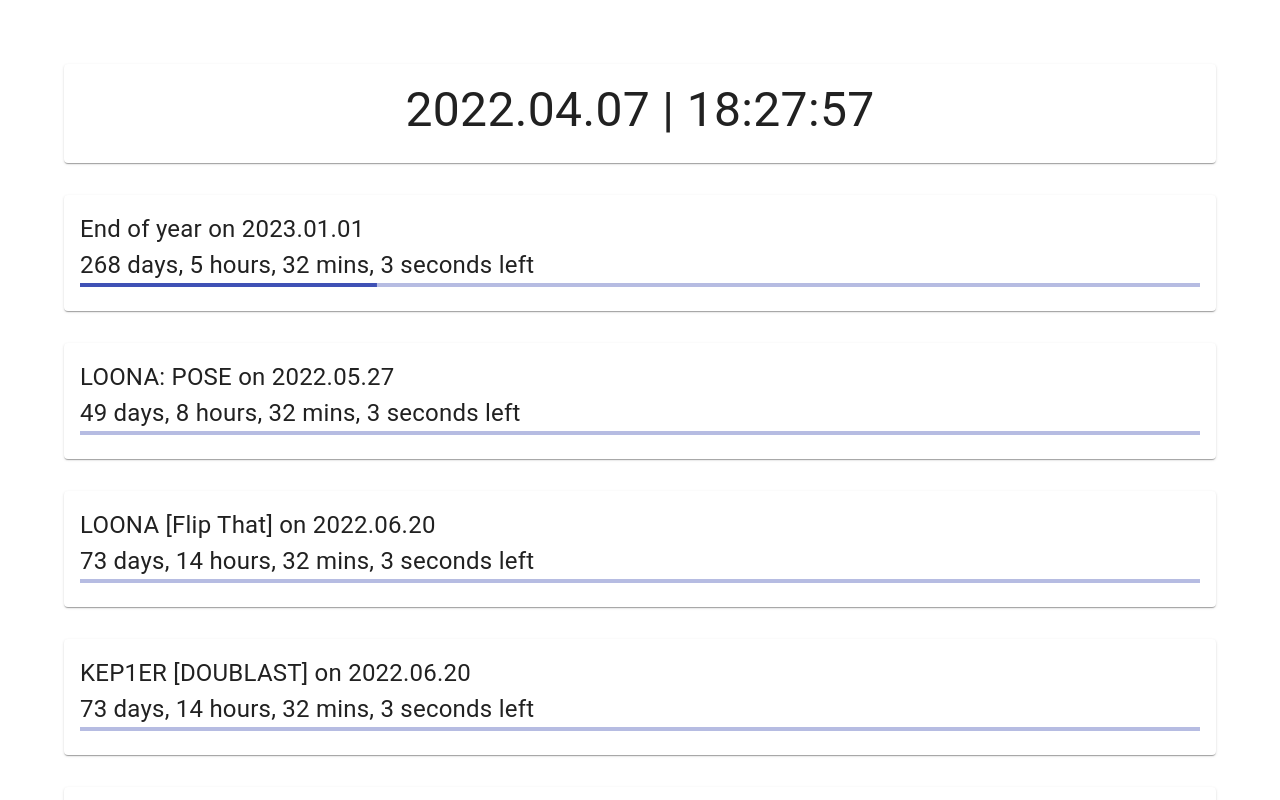
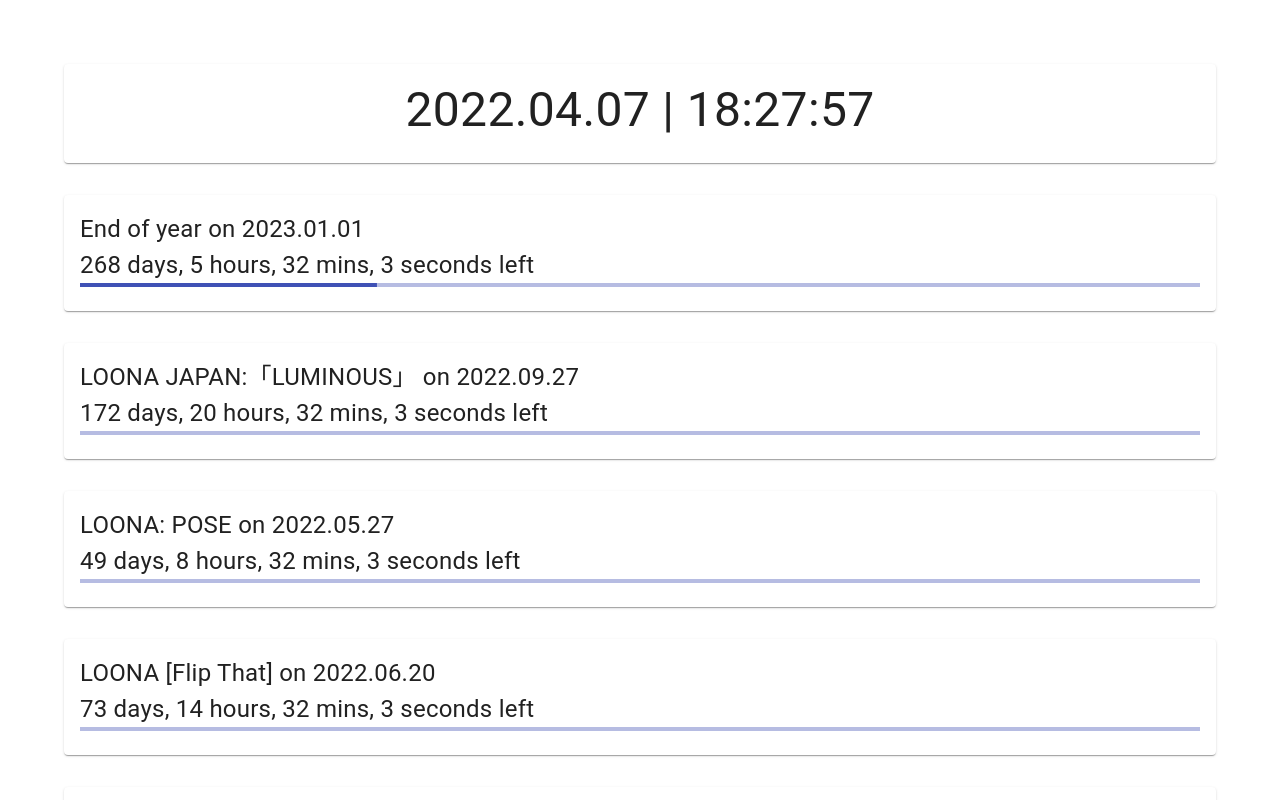
Before and after one commit to adcbotwastaken/countdown, a React (Create React App) app: page / in a window 1280 px wide. Shown: the top 800 px of the page. Built offline with nearby package versions, Linux system fonts and the light colour scheme.

Commit message:
new date

```diff
--- a/src/data/countdownDates.js
+++ b/src/data/countdownDates.js
@@ -8,7 +8,15 @@ const countdownDates = [
         "endDate": "2023-01-01T00:00:00",
     },
 
-     {
+    {
+        "name": "LOONA JAPAN:「LUMINOUS」",
+        "starDate": "2022-07-18T03:00:27.000Z",
+        "endDate": "2022-09-28T00:00:00.000+09:00"
+    },
+
+
+
+    {
         "name": "LOONA: POSE",
         "startDate": "2022-05-26T23:20:00+09:00",
         "endDate": "2022-05-27T12:00:00+09:00"
```
